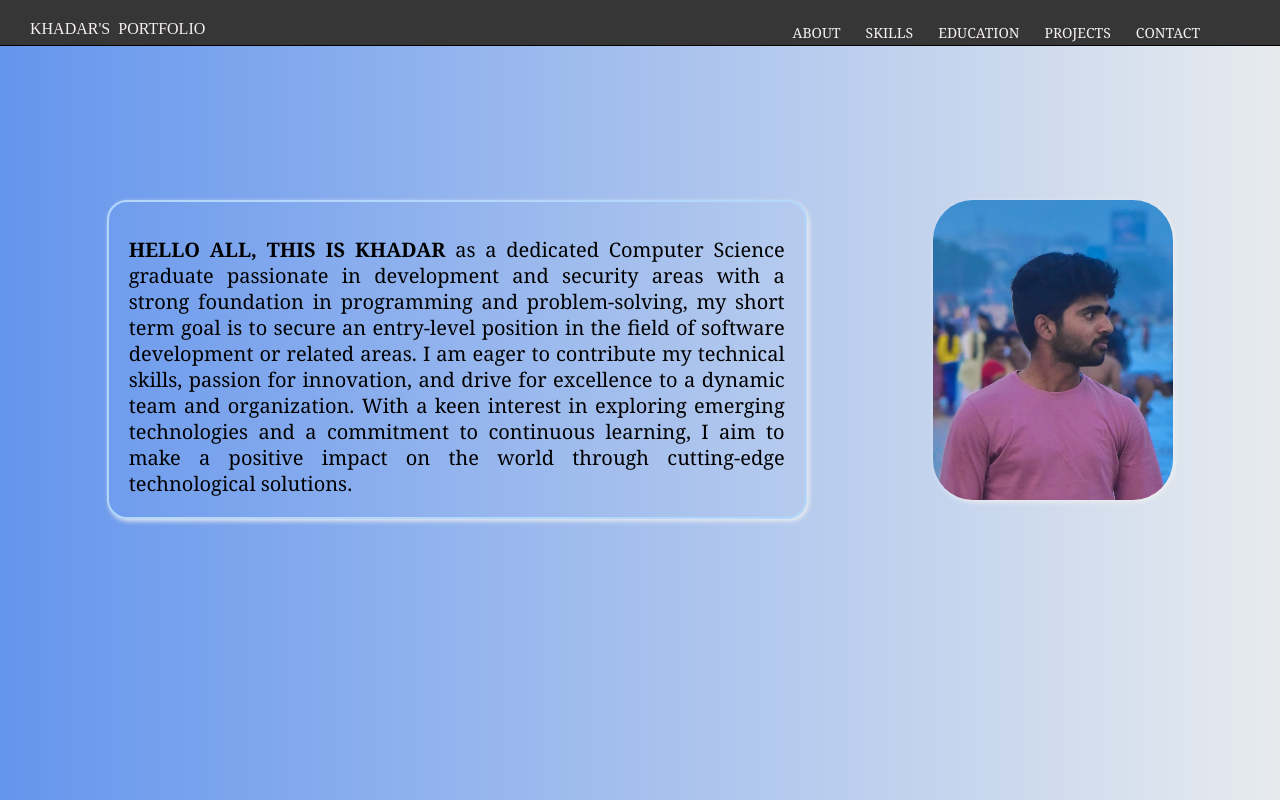
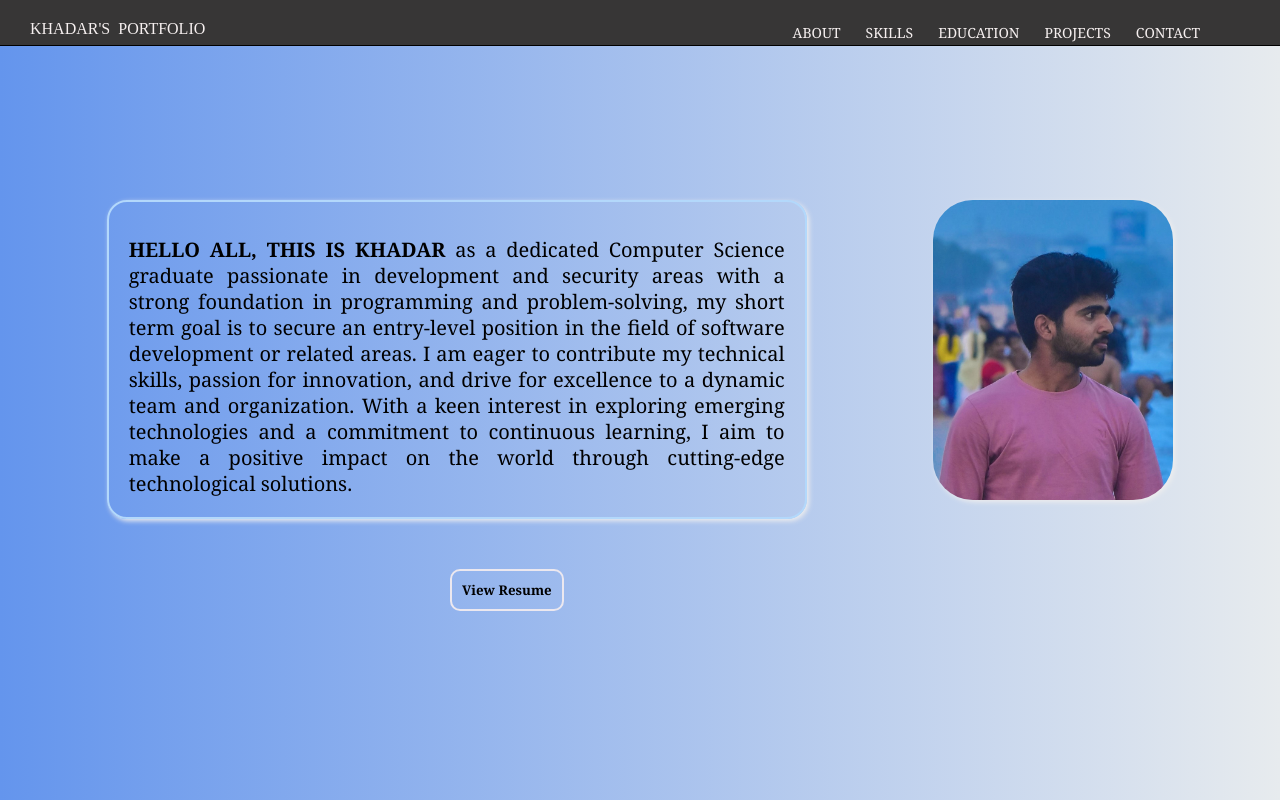
Before and after one commit to Khadarreddy/web-development, a website: page docs/index.html in a window 1280 px wide. Shown: the top 800 px of the page. Drawn offline with Linux system fonts and the light colour scheme.

Commit message:
Add resume section with styling and update scroll positions for Skills, Education, and Projects

```diff
--- a/docs/index.html
+++ b/docs/index.html
@@ -30,10 +30,12 @@ emerging technologies and a commitment to continuous learning, I aim to make a p
 through cutting-edge technological solutions.
 </p>
     </div>
+
         <div class="home-right">
             <img src="assets/khadar-pic.jpg" alt="khadars image">
         </div>
     </div>
+  <a href="https://drive.google.com/file/d/1mvzD0FEJdL7rvS_qvgnpRg5ZcT-jQlNS/view?usp=sharing"><button class="resume"><b>View Resume</b></button></a>
 <h2 style="margin-top: 300px;padding-left:700px; font-size:25px;">SKILLS</h2>
 
 <div id="skills">
--- a/docs/index.js
+++ b/docs/index.js
@@ -6,20 +6,20 @@
   }
   function Skills() {
     window.scrollTo({
-      top: 630,
+      top: 750,
       behavior: "smooth"
     });
   }
   function Education(){
     window.scrollTo({
-      top: 1350,
+      top: 1450,
       behavior: "smooth"
     });
   }
 
   function Projects(){
     window.scrollTo({
-      top: 2030,
+      top: 2150,
       behavior: "smooth"
     });
   }
--- a/docs/style.css
+++ b/docs/style.css
@@ -88,7 +88,23 @@ h2:hover {
     color: #ece8ef;
     cursor: pointer;
 }
-
+.resume{
+    margin-top: 50px;
+    margin-left: 450px;
+    padding: 10px;
+    border-radius: 10px;
+    background:none;
+    border: none;
+    border: 2px solid ;
+    border-color: #ece8ef;
+    color: #000;
+    font-family: Georgia, 'Times New Roman', Times, serif;
+    cursor: pointer;
+}
+.resume:hover{
+    box-shadow: 2px 2px 5px rgb(239, 238, 238);
+    color: #ece8ef;
+}
 #skills {
     margin-top: 30px;
     display: flex;
```
